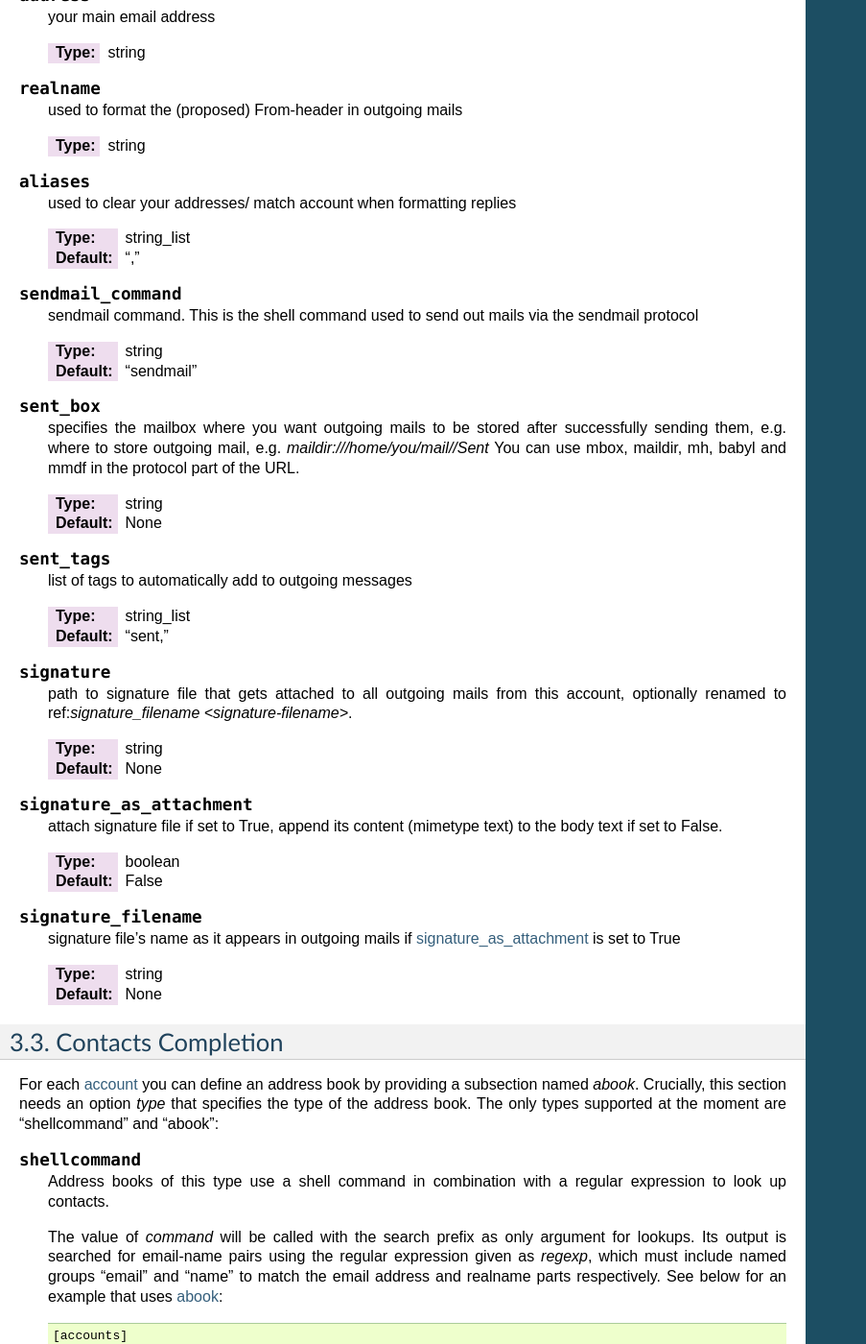
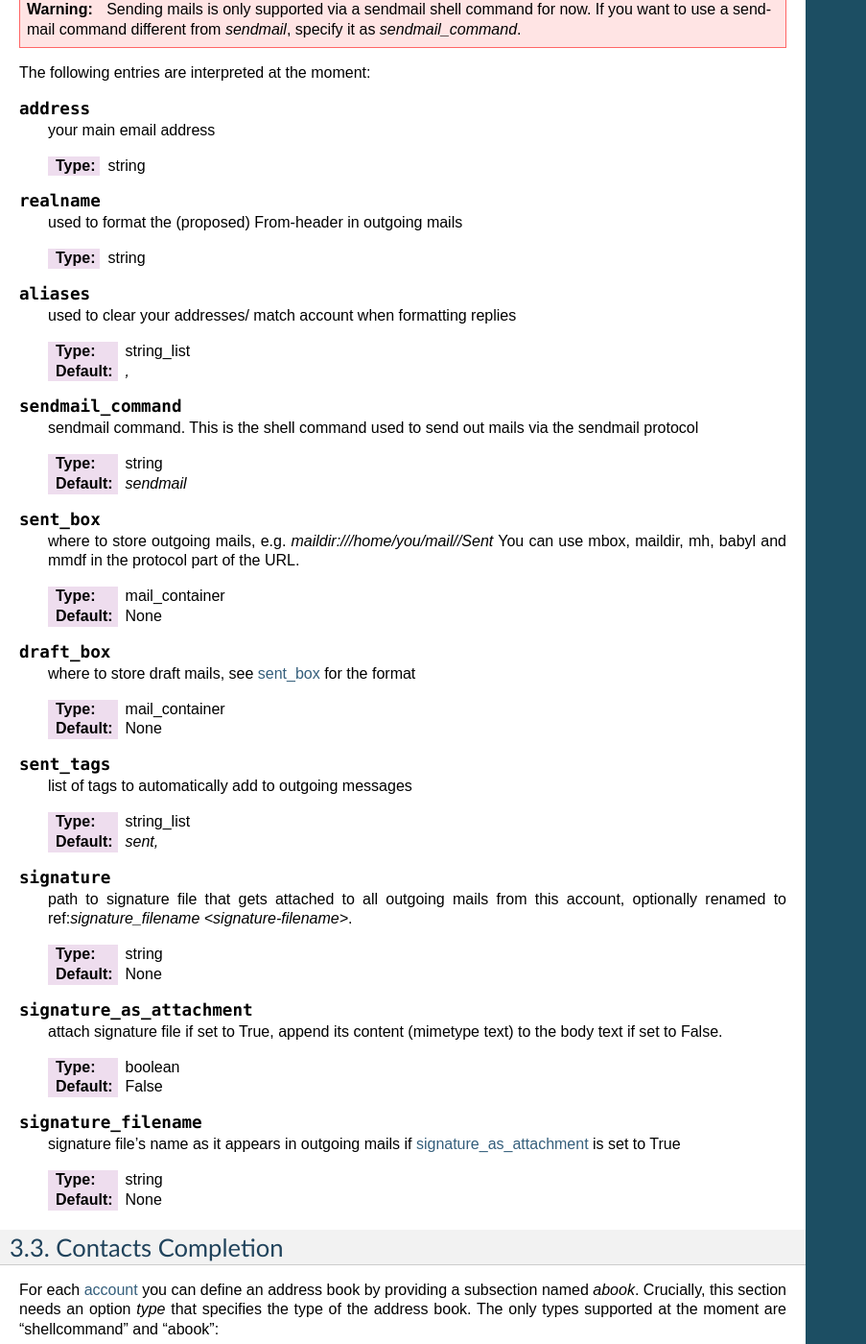
Before and after one commit to pazz/alot, a Sphinx documentation site: the page built from docs/source/configuration/index.rst, in a window 1280 px wide and 1400 px high, scrolled down 4867 px. Shown: the whole window at 96% size, without its empty margins (0-903 px from the left). Built offline with Sphinx 7.4.7, drawn with Linux system fonts in a browser that asks for light colours; cross-references to code outside the pages are shown as plain code; some of the changed text lies outside the part shown.

```diff
--- a/docs/source/configuration/accounts_table.rst
+++ b/docs/source/configuration/accounts_table.rst
@@ -22,7 +22,7 @@
     used to clear your addresses/ match account when formatting replies
 
     :type: string_list
-    :default: ","
+    :default: `,`
 
 
 .. _sendmail-command:
@@ -32,18 +32,27 @@
     sendmail command. This is the shell command used to send out mails via the sendmail protocol
 
     :type: string
-    :default: "sendmail"
+    :default: `sendmail`
 
 
 .. _sent-box:
 
 .. describe:: sent_box
 
-    specifies the mailbox where you want outgoing mails to be stored after successfully sending them, e.g.
-    where to store outgoing mail, e.g. `maildir:///home/you/mail//Sent`
+    where to store outgoing mails, e.g. `maildir:///home/you/mail//Sent`
     You can use mbox, maildir, mh, babyl and mmdf in the protocol part of the URL.
 
-    :type: string
+    :type: mail_container
+    :default: None
+
+
+.. _draft-box:
+
+.. describe:: draft_box
+
+    where to store draft mails, see :ref:`sent_box <sent-box>` for the format
+
+    :type: mail_container
     :default: None
 
 
@@ -54,7 +63,7 @@
     list of tags to automatically add to outgoing messages
 
     :type: string_list
-    :default: "sent,"
+    :default: `sent,`
 
 
 .. _signature:
--- a/docs/source/configuration/alotrc_table.rst
+++ b/docs/source/configuration/alotrc_table.rst
@@ -77,7 +77,7 @@
     headers that get displayed by default
 
     :type: string_list
-    :default: "From, To, Cc, Bcc, Subject"
+    :default: `From, To, Cc, Bcc, Subject`
 
 
 .. _edit-headers-blacklist:
@@ -87,7 +87,7 @@
     see :ref:`edit_headers_whitelist <edit-headers-whitelist>`
 
     :type: string_list
-    :default: "Content-Type, MIME-Version, References, In-Reply-To"
+    :default: `Content-Type, MIME-Version, References, In-Reply-To`
 
 
 .. _edit-headers-whitelist:
@@ -99,7 +99,7 @@
     in both cases '*' may be used to indicate all fields.
 
     :type: string_list
-    :default: "*,"
+    :default: `*,`
 
 
 .. _editor-cmd:
@@ -107,7 +107,7 @@
 .. describe:: editor_cmd
 
     editor command
-    if unset, alot will first try the :env:`EDITOR` env variable, then :file:`/usr/bin/editor`
+    if unset, alot will first try the :envvar:`EDITOR` env variable, then :file:`/usr/bin/editor`
 
     :type: string
     :default: None
@@ -142,7 +142,7 @@
     file encoding used by your editor
 
     :type: string
-    :default: "UTF-8"
+    :default: `UTF-8`
 
 
 .. _envelope-headers-blacklist:
@@ -152,7 +152,7 @@
     headers that are hidden in envelope buffers by default
 
     :type: string_list
-    :default: "In-Reply-To, References"
+    :default: `In-Reply-To, References`
 
 
 .. _flush-retry-timeout:
@@ -172,7 +172,7 @@
     where to look up hooks
 
     :type: string
-    :default: "~/.config/alot/hooks.py"
+    :default: `~/.config/alot/hooks.py`
 
 
 .. _initial-command:
@@ -182,7 +182,7 @@
     initial command when none is given as argument:
 
     :type: string
-    :default: "search tag:inbox AND NOT tag:killed"
+    :default: `search tag:inbox AND NOT tag:killed`
 
 
 .. _notify-timeout:
@@ -206,6 +206,16 @@
 
     :type: string
     :default: None
+
+
+.. _prompt-suffix:
+
+.. describe:: prompt_suffix
+
+    Suffix of the prompt used when waiting for user input
+
+    :type: string
+    :default: `:`
 
 
 .. _quit-on-last-bclose:
@@ -256,7 +266,7 @@
     It will be used if you give `compose --template` a filename without a path prefix.
 
     :type: string
-    :default: "$XDG_CONFIG_HOME/alot/templates"
+    :default: `$XDG_CONFIG_HOME/alot/templates`
 
 
 .. _terminal-cmd:
@@ -266,7 +276,7 @@
     set terminal command used for spawning shell commands
 
     :type: string
-    :default: "x-terminal-emulator -e"
+    :default: `x-terminal-emulator -e`
 
 
 .. _theme:
@@ -297,7 +307,7 @@
     :ref:`thread_authors_replace_me <thread-authors-replace-me>`
 
     :type: string
-    :default: "Me"
+    :default: `Me`
 
 
 .. _thread-authors-replace-me:
@@ -330,4 +340,4 @@
     The string '{version}' will be replaced by the version string of the running instance.
 
     :type: string
-    :default: "alot/{version}"
+    :default: `alot/{version}`
--- a/docs/source/generate_configs.py
+++ b/docs/source/generate_configs.py
@@ -38,7 +38,7 @@ def rewrite_entries(config, path, sec=None, sort=False):
 
         if default != None:
             if etype in ['string', 'string_list'] and default != 'None':
-                description += '    :default: "%s"\n\n' % (default)
+                description += '    :default: `%s`\n\n' % (default)
             else:
                 description += '    :default: %s\n\n' % (default)
         file.write(description)
```
Also changed, not shown: 2 other files.
